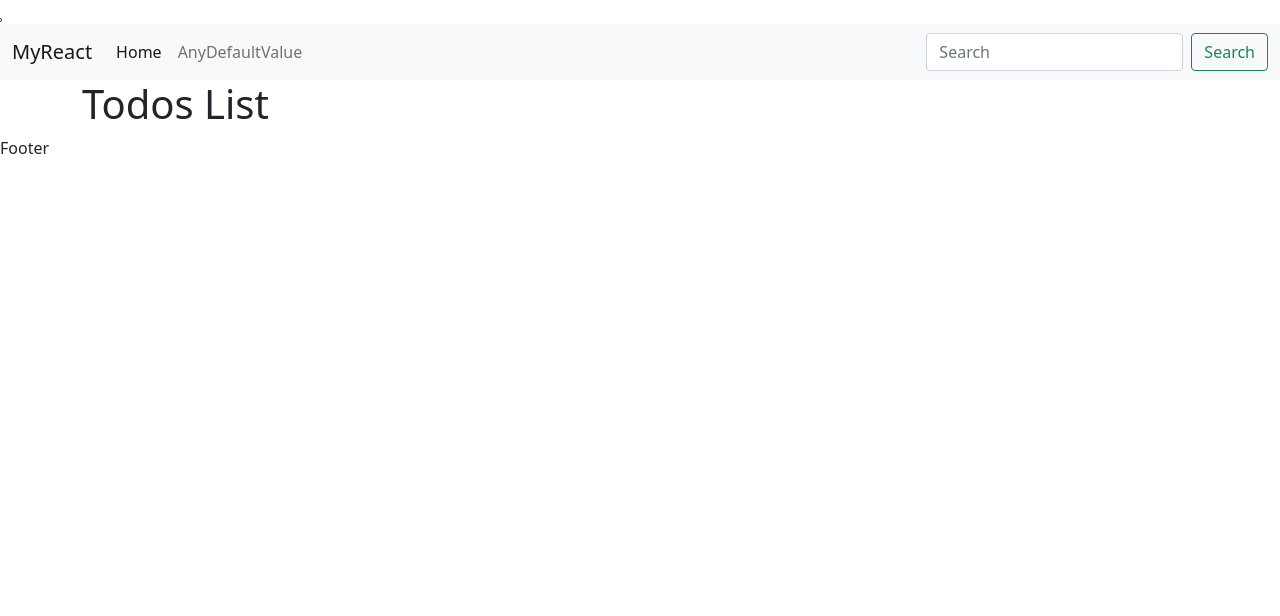
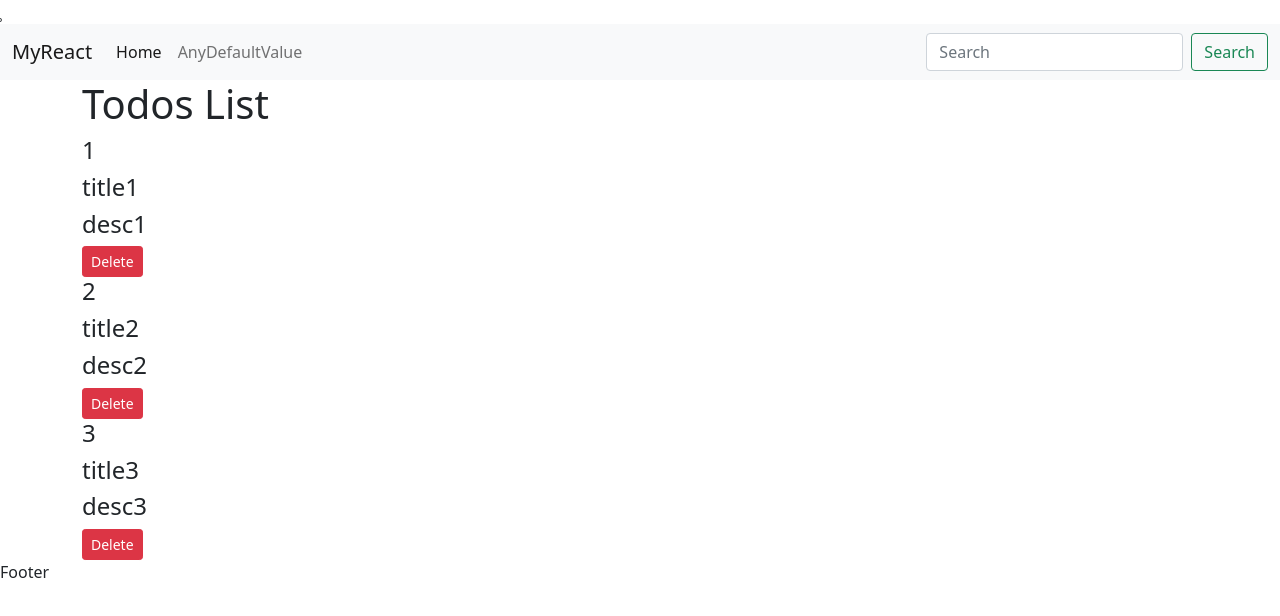
Before and after one commit to NancyBatham1/my_react_app, a React (Create React App) app: page / in a window 1280 px wide. Shown: the top 616 px of the page. Built offline with nearby package versions, Linux system fonts and the light colour scheme.

Commit message:
adding map function and pass params to granparnet

```diff
--- a/src/App.js
+++ b/src/App.js
@@ -1,9 +1,12 @@
 import Header from './components/Header';
-import {TodoItem} from './components/TodoItem';
+//import {TodoItem} from './components/TodoItem';
 import Footer from './components/Footer';
 import Todos from './components/Todos';
 
 function App() {
+  const onDelete=(mytodo)=>{
+alert(mytodo.sno);
+  }
   let todolist=[
     {
       sno:1,
@@ -16,7 +19,8 @@ function App() {
       title:'title2',
       desc:'desc2',
 
-    }, {
+    },
+    {
       sno:3,
       title:'title3',
       desc:'desc3',
@@ -26,7 +30,7 @@ function App() {
   return (
     <>
       <Header logo='MyReact'  />
-      <Todos todo={todolist} />
+      <Todos todo={todolist} onDelete={onDelete} />
       <Footer />
     </>
   );
--- a/src/components/TodoItem.js
+++ b/src/components/TodoItem.js
@@ -1,7 +1,13 @@
 import React from 'react'
 
-export  const TodoItem = () => {
+export  const TodoItem = ({mytodo, onDelete}) => {
+
   return (
-    <div>Todo</div>
+    <>
+      <h4>{mytodo.sno}</h4>
+      <h4>{mytodo.title}</h4>
+      <h4>{mytodo.desc}</h4>
+      <button className='btn btn-sm btn-danger' onClick={()=>{onDelete(mytodo)}}>Delete</button>
+    </>
   )
 }
--- a/src/components/Todos.js
+++ b/src/components/Todos.js
@@ -1,10 +1,16 @@
 import React from 'react'
+import {TodoItem} from './TodoItem'
 
 export default function Todos(props) {
   return (
     <div className='container'>
         <h1>Todos List</h1>
-        <h3> {props.todolist}</h3>
+        {
+            props.todo.map((mytodo1)=>{
+              return <TodoItem mytodo={mytodo1} key={mytodo1.sno} onDelete={props.onDelete}/>
+            })
+        }
+
     </div>
 
 
```
